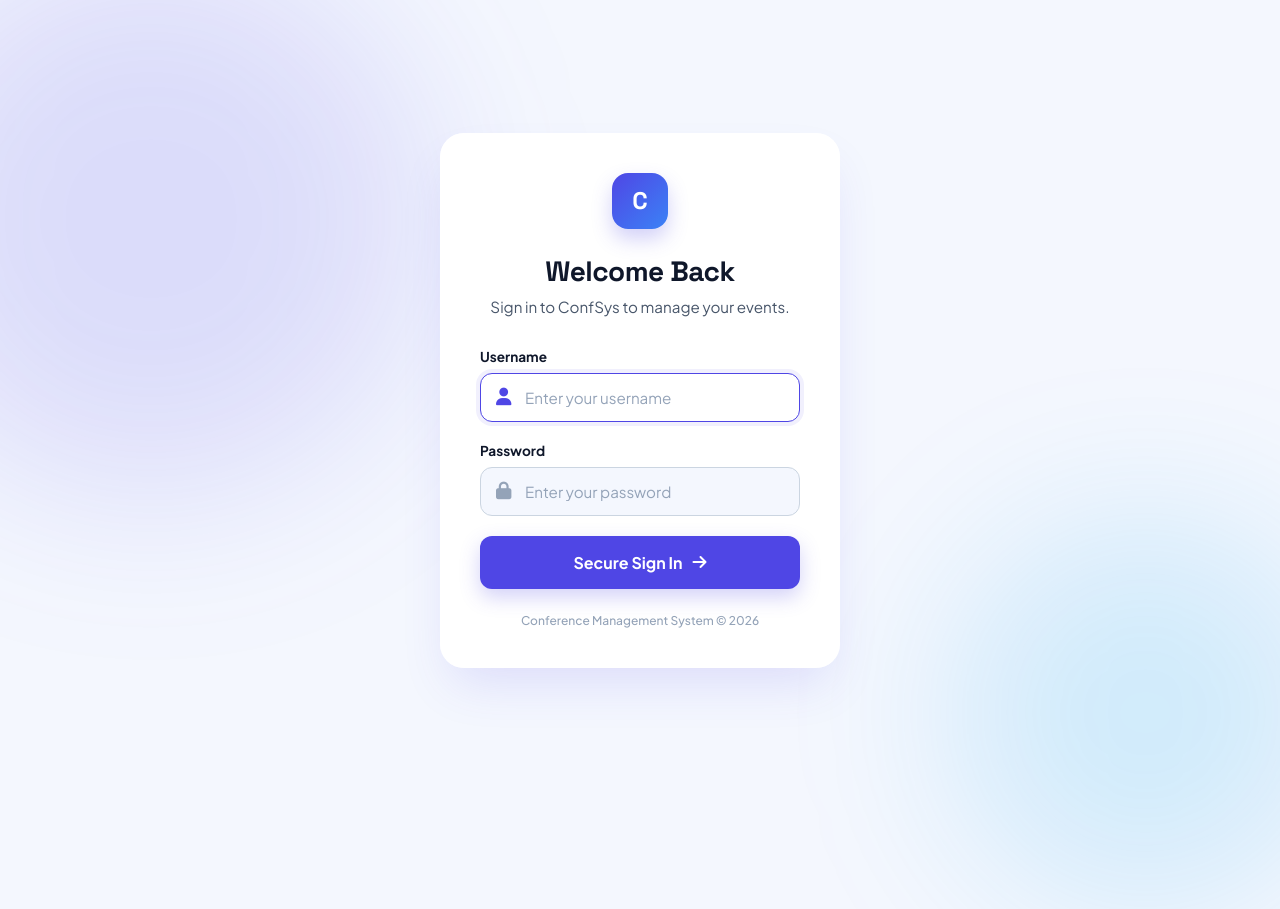
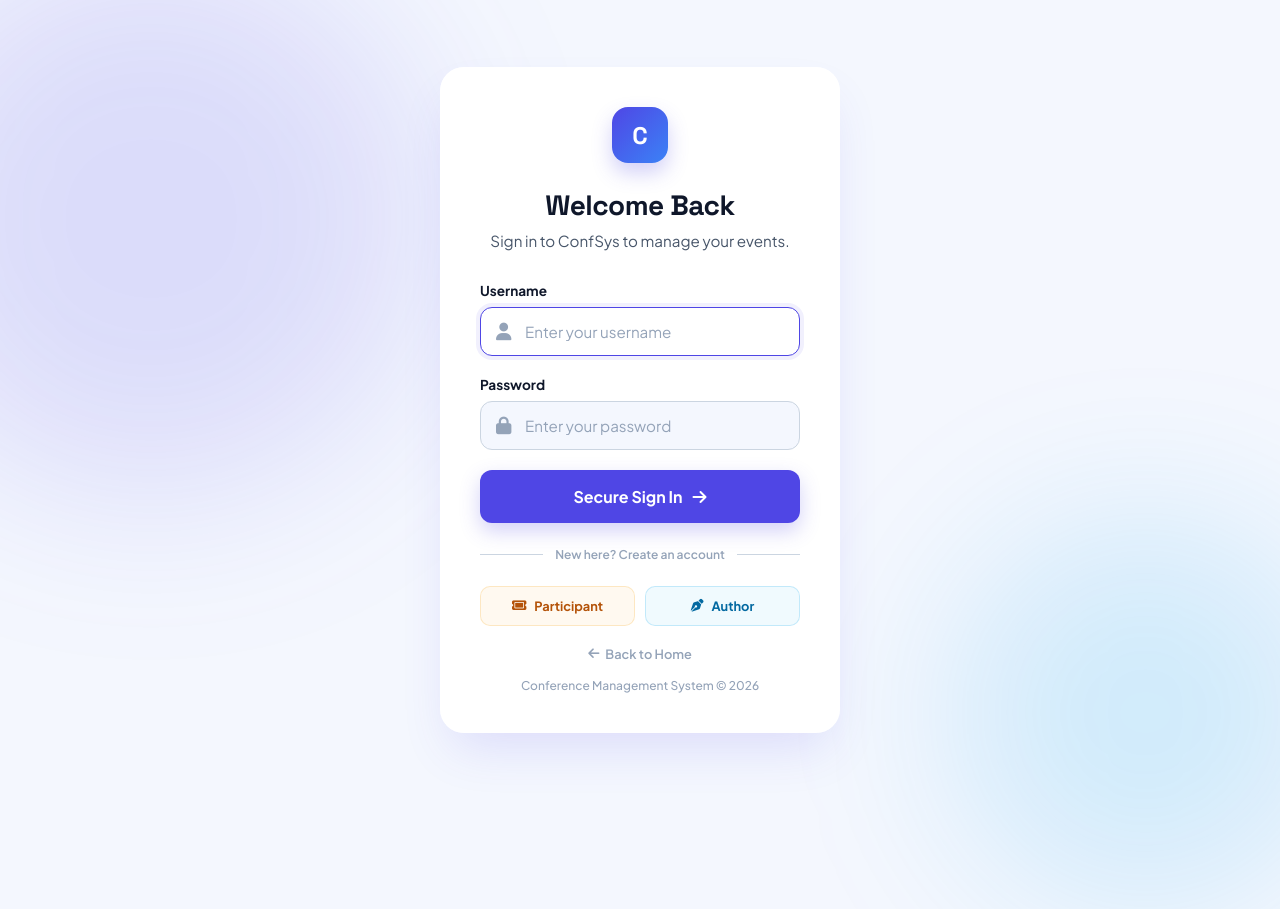
Before and after one commit to selvaraj-aiml/conference-management-system, a Django app: page /login/ in a window 1280 px wide; the page is wider, and only the part inside the window is pictured. Run offline with Django 5.2, Linux system fonts and the light colour scheme.

Commit message:
add home page and connect all registration links

```diff
--- a/core/urls.py
+++ b/core/urls.py
@@ -4,7 +4,7 @@ from . import views
 from users.views import add_user, submit_paper, register, author_register
 
 urlpatterns = [
-    path('', lambda request: redirect('login')),
+    path('', views.home, name='home'),
 
     path('register/', register, name='register'),
     path('author-register/', author_register, name='author_register'),
--- a/core/views.py
+++ b/core/views.py
@@ -3,6 +3,11 @@ from django.contrib.auth.decorators import login_required, user_passes_test
 from django.contrib import messages
 from core.models import Paper, Profile, ReviewAssignment, ConferenceSession, PaperPresentation, SessionRegistration
 from users.models import User
+
+def home(request):
+    if request.user.is_authenticated:
+        return redirect(request.user.get_dashboard_url())
+    return render(request, 'home.html')
 
 
 @login_required
--- a/templates/registration/login.html
+++ b/templates/registration/login.html
@@ -4,34 +4,25 @@
     <meta charset="UTF-8">
     <meta name="viewport" content="width=device-width, initial-scale=1.0">
     <title>Login | ConfSys</title>
-
     <link rel="preconnect" href="https://fonts.googleapis.com">
     <link rel="preconnect" href="https://fonts.gstatic.com" crossorigin>
     <link href="https://fonts.googleapis.com/css2?family=Plus+Jakarta+Sans:wght@400;500;600;700&family=Space+Grotesk:wght@500;700&display=swap" rel="stylesheet">
-
     <link rel="stylesheet" href="https://cdnjs.cloudflare.com/ajax/libs/font-awesome/6.5.1/css/all.min.css">
-
     <style>
-        /* --- CORE DESIGN SYSTEM --- */
         :root {
             --c-bg: #f4f7fe;
             --c-surface: #ffffff;
             --c-border-l: #cbd5e1;
-
             --primary: #4f46e5;
             --primary-dim: rgba(79, 70, 229, 0.08);
             --primary-glow: rgba(79, 70, 229, 0.25);
-
             --text-1: #0f172a;
             --text-2: #475569;
             --text-3: #94a3b8;
-
             --f-head: 'Space Grotesk', sans-serif;
             --f-body: 'Plus Jakarta Sans', sans-serif;
         }
-
         * { margin: 0; padding: 0; box-sizing: border-box; }
-
         body {
             font-family: var(--f-body);
             background: var(--c-bg);
@@ -43,19 +34,14 @@
             overflow: hidden;
             position: relative;
         }
-
-        /* --- AMBIENT ANIMATED BACKGROUND --- */
         .orb { position: absolute; border-radius: 50%; filter: blur(80px); z-index: 0; animation: floatOrb 15s ease-in-out infinite alternate; }
         .orb-1 { width: 500px; height: 500px; background: rgba(79, 70, 229, 0.15); top: -10%; left: -10%; }
         .orb-2 { width: 400px; height: 400px; background: rgba(14, 165, 233, 0.15); bottom: -10%; right: -5%; animation-delay: -5s; }
-
         @keyframes floatOrb {
             0% { transform: translate(0, 0) scale(1); }
             50% { transform: translate(30px, 50px) scale(1.1); }
             100% { transform: translate(-20px, 20px) scale(0.9); }
         }
-
-        /* --- LOGIN CARD --- */
         .login-wrapper {
             position: relative;
             z-index: 10;
@@ -63,7 +49,6 @@
             max-width: 440px;
             padding: 20px;
         }
-
         .login-card {
             background: var(--c-surface);
             border-radius: 24px;
@@ -73,10 +58,7 @@
             opacity: 0;
             transform: translateY(30px);
         }
-
         @keyframes slideUp { to { opacity: 1; transform: translateY(0); } }
-
-        /* --- LOGO & HEADER --- */
         .brand-logo {
             width: 56px; height: 56px; border-radius: 16px;
             background: linear-gradient(135deg, var(--primary), #3b82f6);
@@ -84,33 +66,24 @@
             display: flex; align-items: center; justify-content: center;
             margin: 0 auto 24px; box-shadow: 0 10px 20px var(--primary-glow);
         }
-
         .login-header { text-align: center; margin-bottom: 32px; }
         .login-header h1 { font-family: var(--f-head); font-size: 1.75rem; font-weight: 700; margin-bottom: 8px; letter-spacing: -0.02em; }
         .login-header p { color: var(--text-2); font-size: 0.95rem; }
-
-        /* --- FORM ELEMENTS --- */
         .input-group { position: relative; margin-bottom: 20px; }
         .input-group label { display: block; font-size: 0.85rem; font-weight: 700; color: var(--text-1); margin-bottom: 8px; }
-
         .input-icon-wrapper { position: relative; }
         .input-icon-wrapper i {
             position: absolute; top: 50%; left: 16px; transform: translateY(-50%);
             color: var(--text-3); font-size: 1.1rem; transition: color 0.3s;
         }
-
         .input-control {
             width: 100%; padding: 14px 16px 14px 44px;
             font-size: 0.95rem; font-family: var(--f-body); color: var(--text-1);
             background: var(--c-bg); border: 1px solid var(--c-border-l);
             border-radius: 12px; transition: all 0.3s ease; outline: none;
         }
-
         .input-control:focus { background: var(--c-surface); border-color: var(--primary); box-shadow: 0 0 0 4px var(--primary-dim); }
-        .input-control:focus + i { color: var(--primary); }
         .input-control::placeholder { color: var(--text-3); }
-
-        /* --- SUBMIT BUTTON --- */
         .btn-submit {
             width: 100%; padding: 16px; border: none; border-radius: 12px;
             background: var(--primary); color: white; font-family: var(--f-body);
@@ -123,8 +96,6 @@
         .btn-submit:hover { transform: translateY(-2px); box-shadow: 0 12px 25px rgba(79, 70, 229, 0.35); background: #4338ca; }
         .btn-submit i { transition: transform 0.3s; }
         .btn-submit:hover i { transform: translateX(4px); }
-
-        /* --- ERROR ALERT --- */
         .error-banner {
             background: #fef2f2; border: 1px solid #fecaca; color: #991b1b;
             padding: 12px 16px; border-radius: 10px; font-size: 0.85rem; font-weight: 600;
@@ -132,35 +103,38 @@
             animation: shake 0.5s ease-in-out;
         }
         @keyframes shake { 0%, 100% { transform: translateX(0); } 25% { transform: translateX(-5px); } 75% { transform: translateX(5px); } }
-
-        .sys-footer { text-align: center; margin-top: 24px; font-size: 0.75rem; color: var(--text-3); font-weight: 500; }
+        .divider{display:flex;align-items:center;gap:12px;margin:24px 0;}
+        .divider-line{flex:1;height:1px;background:var(--c-border-l);}
+        .divider-text{font-size:0.75rem;color:var(--text-3);font-weight:600;white-space:nowrap;}
+        .register-links{display:grid;grid-template-columns:1fr 1fr;gap:10px;}
+        .reg-btn{display:flex;align-items:center;justify-content:center;gap:8px;padding:11px;border-radius:10px;font-size:0.8rem;font-weight:700;font-family:var(--f-body);text-decoration:none;transition:all 0.2s;border:1px solid var(--c-border-l);}
+        .reg-btn-participant{background:rgba(245,158,11,0.06);color:#b45309;border-color:rgba(245,158,11,0.2);}
+        .reg-btn-participant:hover{background:rgba(245,158,11,0.12);transform:translateY(-1px);}
+        .reg-btn-author{background:rgba(14,165,233,0.06);color:#0369a1;border-color:rgba(14,165,233,0.2);}
+        .reg-btn-author:hover{background:rgba(14,165,233,0.12);transform:translateY(-1px);}
+        .back-home{display:flex;align-items:center;justify-content:center;gap:6px;margin-top:20px;font-size:0.8rem;color:var(--text-3);text-decoration:none;transition:color 0.2s;font-weight:600;}
+        .back-home:hover{color:var(--primary);}
+        .sys-footer { text-align: center; margin-top: 16px; font-size: 0.75rem; color: var(--text-3); font-weight: 500; }
     </style>
 </head>
 <body>
-
     <div class="orb orb-1"></div>
     <div class="orb orb-2"></div>
-
     <div class="login-wrapper">
         <div class="login-card">
-
             <div class="brand-logo">C</div>
-
             <div class="login-header">
                 <h1>Welcome Back</h1>
                 <p>Sign in to ConfSys to manage your events.</p>
             </div>
-
             {% if form.errors %}
             <div class="error-banner">
                 <i class="fas fa-exclamation-circle"></i>
                 Invalid username or password. Please try again.
             </div>
             {% endif %}
-
             <form method="post">
                 {% csrf_token %}
-
                 <div class="input-group">
                     <label for="id_username">Username</label>
                     <div class="input-icon-wrapper">
@@ -168,7 +142,6 @@
                         <i class="fas fa-user"></i>
                     </div>
                 </div>
-
                 <div class="input-group">
                     <label for="id_password">Password</label>
                     <div class="input-icon-wrapper">
@@ -176,18 +149,28 @@
                         <i class="fas fa-lock"></i>
                     </div>
                 </div>
-
                 <button type="submit" class="btn-submit">
                     Secure Sign In <i class="fas fa-arrow-right"></i>
                 </button>
             </form>
-
-            <div class="sys-footer">
-                Conference Management System &copy; 2026
+            <div class="divider">
+                <div class="divider-line"></div>
+                <div class="divider-text">New here? Create an account</div>
+                <div class="divider-line"></div>
             </div>
-
+            <div class="register-links">
+                <a href="/register/" class="reg-btn reg-btn-participant">
+                    <i class="fas fa-ticket"></i> Participant
+                </a>
+                <a href="/author-register/" class="reg-btn reg-btn-author">
+                    <i class="fas fa-pen-nib"></i> Author
+                </a>
+            </div>
+            <a href="/" class="back-home">
+                <i class="fas fa-arrow-left"></i> Back to Home
+            </a>
+            <div class="sys-footer">Conference Management System &copy; 2026</div>
         </div>
     </div>
-
 </body>
 </html>
```
